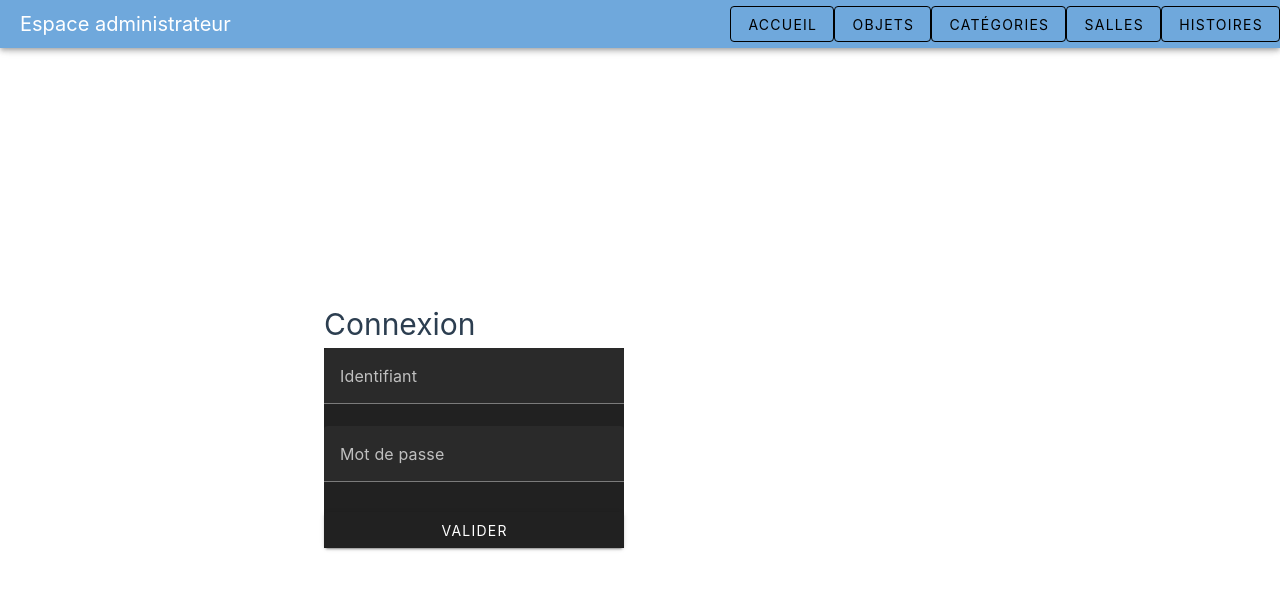
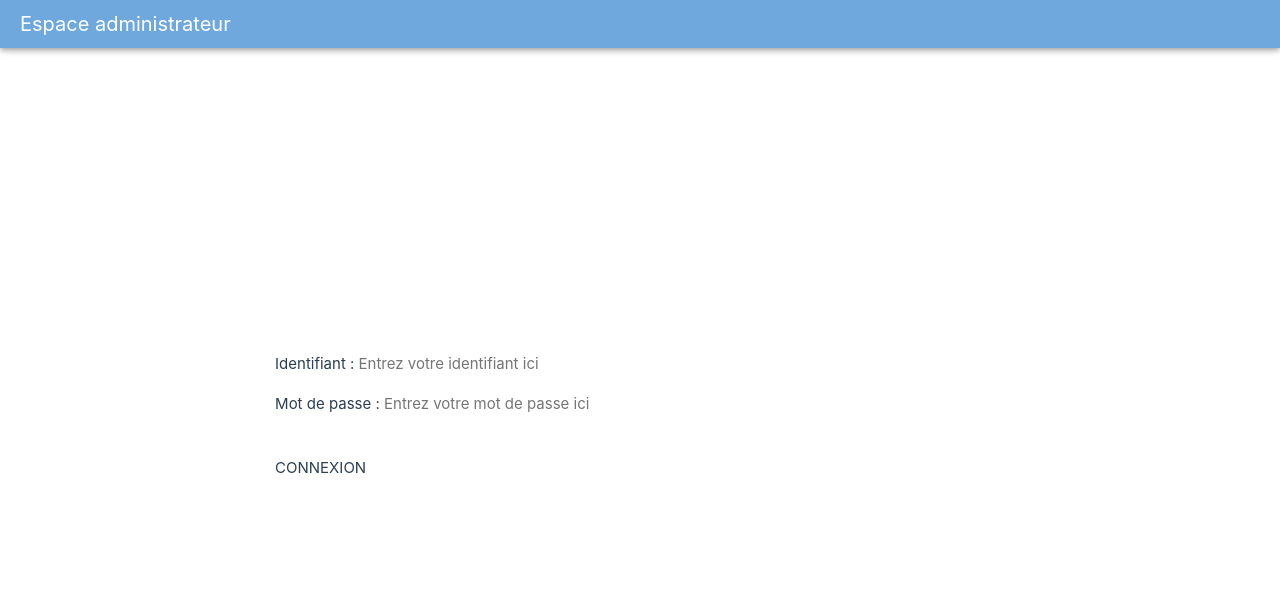
Before and after one commit to Laurine2905/museum-anesthesie-besancon, a Vue app in the folder ptutBesanconIsis/frontend/: page /login in a window 1280 px wide. Shown: the top 590 px of the page. Built offline with nearby package versions, Linux system fonts and the light colour scheme.

Commit message:
commit login v1 ok

```diff
--- a/ptutBesanconIsis/frontend/src/App.vue
+++ b/ptutBesanconIsis/frontend/src/App.vue
@@ -14,7 +14,7 @@ import { RouterLink, RouterView } from 'vue-router'
       <!-- le titre de la barre de navigation -->
       <v-app-bar-title>Espace administrateur</v-app-bar-title>
 
-      <!-- les boutons de la barre de navigation-->
+      <!-- les boutons de la barre de navigation
       <div class="bandeau_text" block>
         <v-btn variant="outlined" color="black">
           <RouterLink to="/">Accueil</RouterLink>
@@ -31,7 +31,7 @@ import { RouterLink, RouterView } from 'vue-router'
         <v-btn variant="outlined" color="black">
           <RouterLink to="/histoires">Histoires</RouterLink>
         </v-btn>
-      </div>
+      </div> -->
     </v-app-bar>
 
     <!--  la zone d'affichage du contenu de l'application -->
--- a/ptutBesanconIsis/frontend/src/partieVisiteurs/accueil.html
+++ b/ptutBesanconIsis/frontend/src/partieVisiteurs/accueil.html
@@ -154,7 +154,7 @@
         <li><a href="infos_pratiques.html">Téléphone : 03 81 21 81 17</a></li>
         <li><a href="infos_pratiques.html">Mail : museum_anesthesie@chu-besancon.fr</a></li>
     </ul>
-    <p><a href="../views/LoginView.vue">Espace administrateur</a></p>
+    <p><a href="http://localhost:5175/login">Espace administrateur</a></p>
 </footer>
 </body>
 </html>
--- a/ptutBesanconIsis/frontend/src/partieVisiteurs/espace_admin.html
+++ b/ptutBesanconIsis/frontend/src/partieVisiteurs/espace_admin.html
@@ -30,7 +30,7 @@
             </ul>
         </nav>
     </header>
-
+    <!--
     <div id="action">
         <ul class="type_action">
             <p>Objet</p>
@@ -54,7 +54,7 @@
             <p>Salle</p>
         </ul>
     </div>
-
+-->
     <footer>
         <h1 id="titre_pied">Nous contacter</h1>
         <ul id="pied_de_page">
--- a/ptutBesanconIsis/frontend/src/router/index.js
+++ b/ptutBesanconIsis/frontend/src/router/index.js
@@ -18,6 +18,11 @@ import LoginView from "@/views/LoginView.vue";
 const router = createRouter({
     history: createWebHistory(),
     routes: [
+        {
+            path: "/login",
+            name: "login",
+            component: LoginView,
+        },
         {
             path: "/",
             name: "accueil_admin",
@@ -52,11 +57,6 @@ const router = createRouter({
             path: "/addSalle",
             name: "addSalle",
             component: AddSalleView,
-        },
-        {
-            path: "/login",
-            name: "login",
-            component: LoginView,
         }
     ],
 });
--- a/ptutBesanconIsis/frontend/src/views/CategoriesView.vue
+++ b/ptutBesanconIsis/frontend/src/views/CategoriesView.vue
@@ -37,17 +37,19 @@ import {doAjaxRequest} from "@/api";
 
 let listeCat = reactive([]);
 
-const url = "/service/categorie/listeCategories";
+const url = "http://localhost:8989/api/categories";
 
-function chargeCategories(url = "/service/categorie/listeCategories") {
+function chargeCategories(url = "http://localhost:8989/api/categories") {
   const fetchOptions = {method: "GET"};
   fetch(url, fetchOptions)
       .then((response) => {
         return response.json();
       })
       .then((dataJSON) => {
-        listeCat=dataJSON;
-        console.log(listeCat);
+        listeCat.splice(0, listeCat.length);
+        // pour chaque donnée renvoyée par l'API
+        // l'ajouter dans la liste listeCat
+        dataJSON._embedded.categories.forEach((v) => listeCat.push(v));
       })
       .catch((error) => console.log(error));
 }
--- a/ptutBesanconIsis/frontend/src/views/LoginView.vue
+++ b/ptutBesanconIsis/frontend/src/views/LoginView.vue
@@ -1,38 +1,43 @@
-<script setup>
-  function showResult(resultJson) {
-    console.log(resultJson);
-  }
-  function showError(error){
-    console.log(error);
-  }
-  function doRequest(login,mdp) {
-    fetch("http://localhost:8989/service/utilisateur/login?login="+login+"&mdp="+mdp)
-        .then(response => response.json())
-        .then(json => showResult(json))
-        .then(error => showError(error));
-  }
-</script>
+<template>
+  <form @submit.prevent="login">
+    <!-- Id input -->
+    <div class="form-outline mb-4">
+      <!-- <p class="title">Veuillez vous connecter</p> -->
+      <label class="form-label" for="form2Example1">Identifiant : </label>
+      <input type="text" id="form2Example1" class="form-control" placeholder="Entrez votre identifiant ici" v-model="id" />
+    </div>
 
-<template>
+    <!-- Password input -->
+    <div class="form-outline mb-4">
+      <label class="form-label" for="form2Example2">Mot de passe : </label>
+      <input type="password" id="form2Example2" class="form-control" placeholder="Entrez votre mot de passe ici"
+             v-model="password" />
+    </div>
+    <p class="errorMsg" v-if="errMsg">{{ errMsg }}</p><br>
 
-  <h1>Connexion</h1>
-
-  <v-sheet width="300" class="mx-auto">
-    <v-form @submit.prevent="doRequest(login,mdp)">
-      <v-text-field
-          v-model="login"
-          :rules="rules"
-          label="Identifiant"
-      ></v-text-field>
-      <v-text-field
-          v-model="mdp"
-          :rules="rules"
-          label="Mot de passe"
-      ></v-text-field>
-      <v-btn type="submit" block class="mt-2">Valider</v-btn>
-    </v-form>
-  </v-sheet>
-
+    <!-- Submit button -->
+    <button type="submit" id="button-auth" class="btn btn-primary btn-block mb-4">CONNEXION</button>
+  </form>
 </template>
 
-<style></style>
+<script setup>
+import { ref } from 'vue';
+//import { log } from "/service/utilisateur/login";
+
+import { useRouter } from 'vue-router';// import router
+let id = ref("");
+let password = ref("");
+let errMsg = ref();
+const router = useRouter();
+
+function login() {
+  if(id.value=="musee" && password.value=="besancon"){
+    router.push('/');
+  }else if(id.value!="musee"){
+    errMsg.value = 'Identifiant incorrect !'
+  }else{
+  errMsg.value = 'Mot de passe incorrect !'
+}
+}
+
+</script>
--- a/ptutBesanconIsis/frontend/src/views/ObjetsView.vue
+++ b/ptutBesanconIsis/frontend/src/views/ObjetsView.vue
@@ -5,6 +5,13 @@
 
   <h1>Liste des objets</h1>
   <!-- Pour Afficher la liste sous forme de tableau -->
+
+
+  <v-select
+      label="Catégorie"
+      :items="listeCatNom"
+  ></v-select>
+
 
   <table>
     <!-- Les intitulé des colonnes -->
@@ -81,9 +88,31 @@ function categorieObjet(){
 }
 
 
+let listeCatNom = reactive([]);
+let listeCat = reactive([]);
+
+function chargeCategories(url = "http://localhost:8989/api/categories") {
+  const fetchOptions = {method: "GET"};
+  fetch(url, fetchOptions)
+      .then((response) => {
+        return response.json();
+      })
+      .then((dataJSON) => {
+        listeCat.splice(0, listeCat.length);
+        dataJSON._embedded.categories.forEach((v) => listeCat.push(v));
+        for(let indice = 0; indice < listeCat.length; indice++){
+          listeCatNom.push(dataJSON._embedded.categories[indice].nom);
+        }
+      })
+      .catch((error) => console.log(error));
+}
+
+
+
 onMounted(() => {
   chargeObjets();
-  categorieObjet()
+  categorieObjet();
+  chargeCategories()
 });
 
 
```
